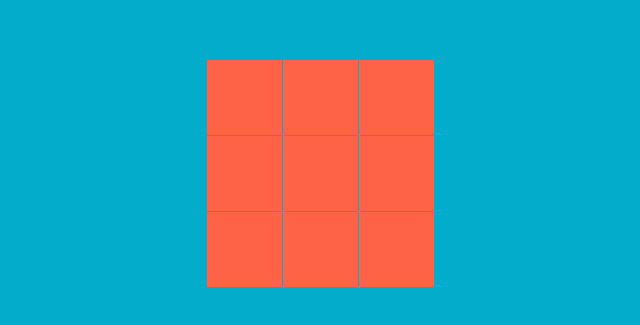
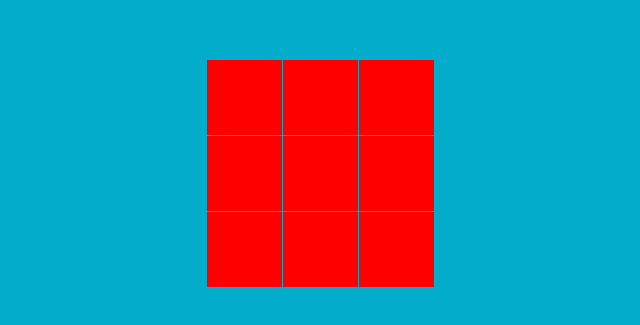
Before and after one commit to SiddharthGuda/tictactoe, a plain HTML site: page index.html in a window 1280 px wide. Shown: the part 227-552 px from the top of the page, without its empty margins (320-960 px from the left). Drawn offline with Linux system fonts and the light colour scheme.

Commit message:
Update style.css

```diff
--- a/style.css
+++ b/style.css
@@ -5,7 +5,7 @@
 .cell {
   height: 75px;
   width: 75px;
-  background-color: tomato;
+  background-color: red;
   display: flex;
   justify-content: center;
   align-items: center;
```
